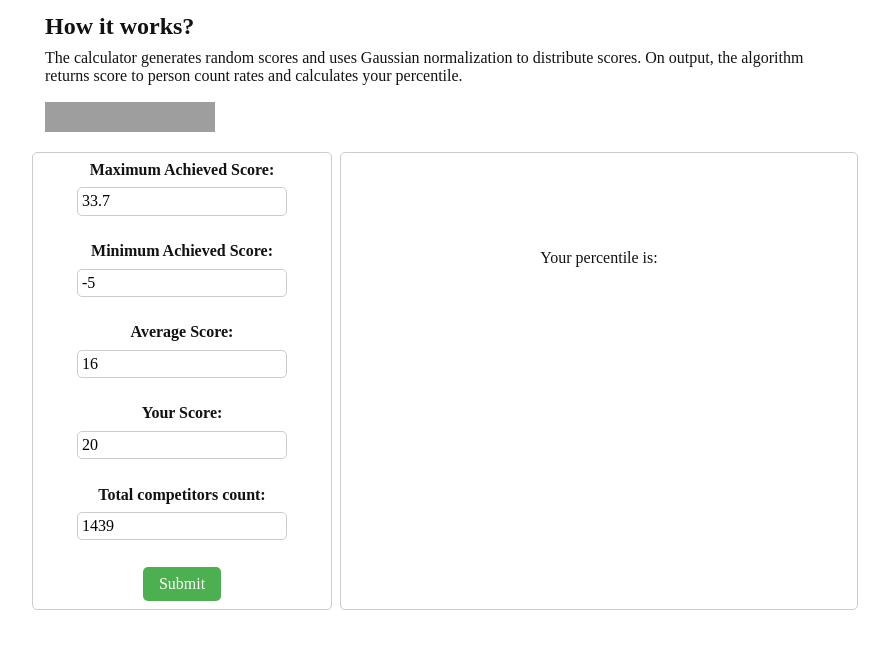
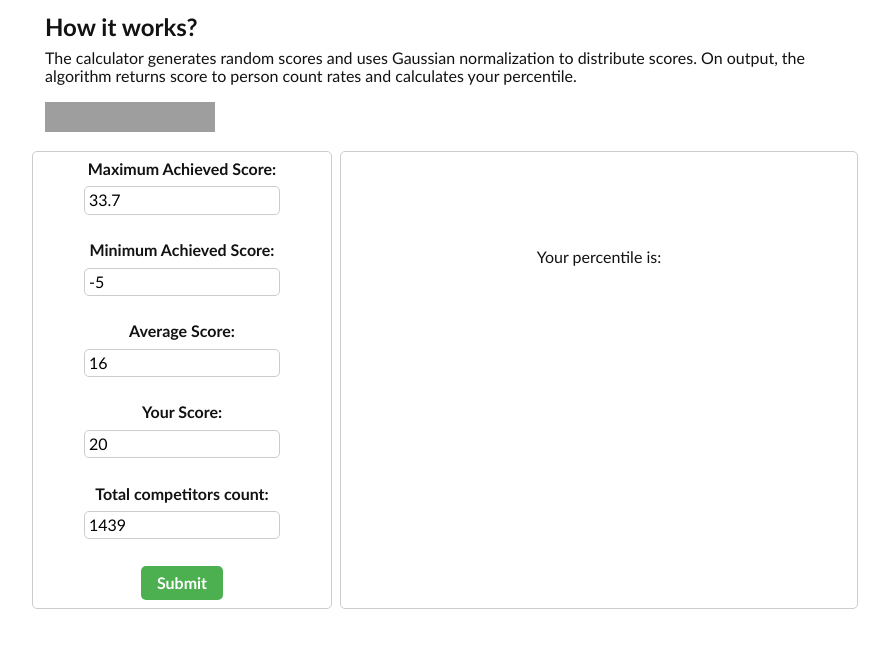
Before and after one commit to async-devil/scio-mat-percentile-calculator, a website built with webpack: page src/index.html in a window 1280 px wide. Shown: the part 82-730 px from the top of the page, without its empty margins (195-1084 px from the left). Built offline with nearby package versions, Linux system fonts and the light colour scheme; grey boxes are pictures that could not be loaded.

Commit message:
feat: update styles

```diff
--- a/src/scss/styles.scss
+++ b/src/scss/styles.scss
@@ -6,6 +6,7 @@ body {
 	align-items: center;
 
 	color: #121212;
+	font-family: "Gill Sans", "Gill Sans MT", Calibri, "Trebuchet MS", sans-serif;
 
 	padding: 0 1rem;
 }
@@ -79,6 +80,8 @@ body {
 		background-color: #4caf50;
 		color: white;
 
+		font-weight: bold;
+
 		padding: 0.5rem 1rem;
 
 		border: none;
```
